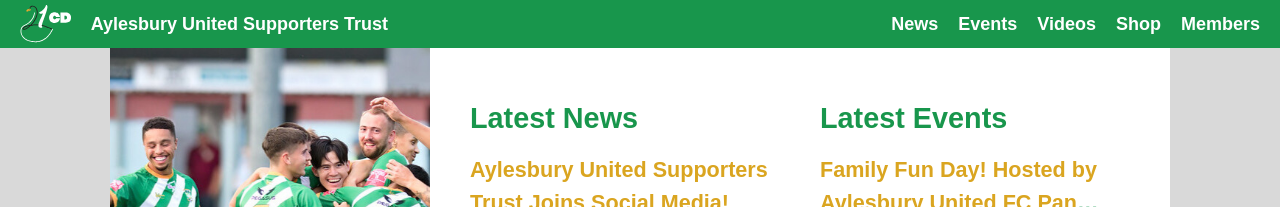
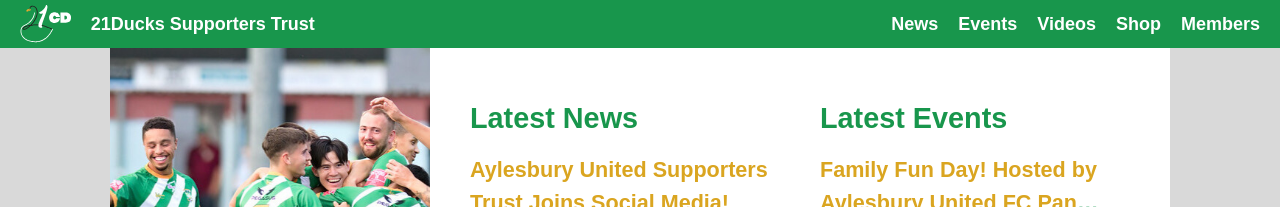
Before and after one commit to RobDWaller/21ducks.github.io, a Jekyll site: the page built from index.html, in a window 1280 px wide. Shown: the top 207 px of the page. Built offline with Jekyll 4.4.1, drawn with Linux system fonts in a browser that asks for light colours; comment, search, counter and statistics services are not loaded.

Commit message:
Amended header menu title to 21Ducks so as not to cause any trademark issues.

```diff
--- a/_includes/header.html
+++ b/_includes/header.html
@@ -1,5 +1,5 @@
 <header>
-    <a href="/" class="logo"><img src="/assets/svg/21ducks.svg" alt="21 Ducks Logo" /> <span class="full">Aylesbury United</span><span class="acronym">AUFC</span> Supporters Trust</a>
+    <a href="/" class="logo"><img src="/assets/svg/21ducks.svg" alt="21 Ducks Logo" /> 21Ducks Supporters Trust</a>
     <ul class="menu" id="menu">
         <li>
             <a href="/news.html">News</a>
```
